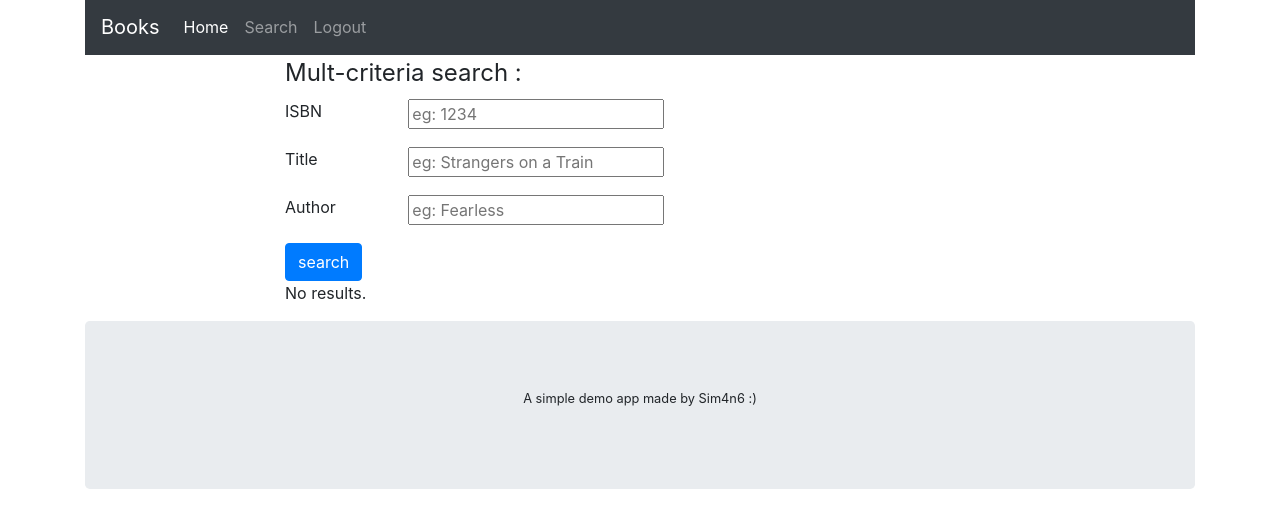
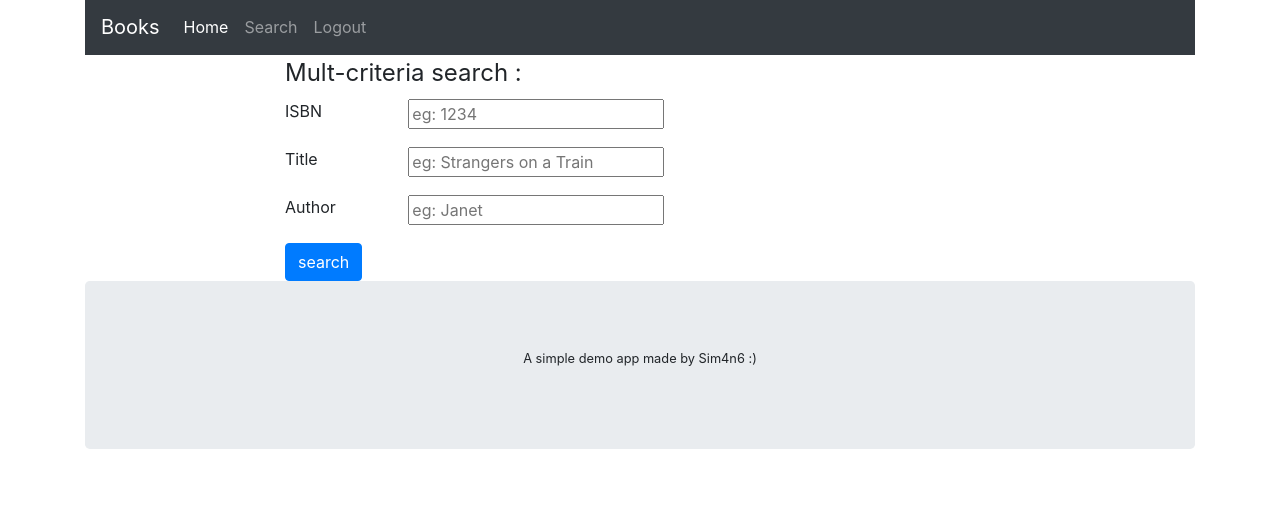
Before and after one commit to Sim4n6/books-review-flsk, a Flask app: page /search in a window 1280 px wide. Shown: the part 225-753 px from the top of the page. Run offline with Flask 2, Linux system fonts and the light colour scheme; the visitor is signed in with stand-in values (Sample User, id 1); some libraries are stand-ins or nearby versions.

Commit message:
FIX for case of search with no resultsand case of starting search

```diff
--- a/templates/search.html
+++ b/templates/search.html
@@ -17,17 +17,19 @@
     </div>
     <div class="form-group row">
         <label class="col-sm-2">Author</label>
-        <div class="col-sm-10"><input name="author" placeholder="eg: Fearless"/></div>
+        <div class="col-sm-10"><input name="author" placeholder="eg: Janet"/></div>
     </div>
     <button class="btn btn-primary">search</button>
     </fieldset>
 </form>
 </div>
 
-{% if books_by_isbn or books_by_title or books_by_author %}
-  <h1>Search results :</h1>
-{% else %}
-  <p>No results. </p>
+{% if books_by_isbn and books_by_title and books_by_author %}
+  {% if books_by_isbn is defined or books_by_title  is defined or books_by_author is defined %}
+    <h1>Search results :</h1>
+  {% else %}
+    <p>No results. </p>
+  {% endif %}
 {% endif %}
 
 {% if books_by_isbn %}
```
